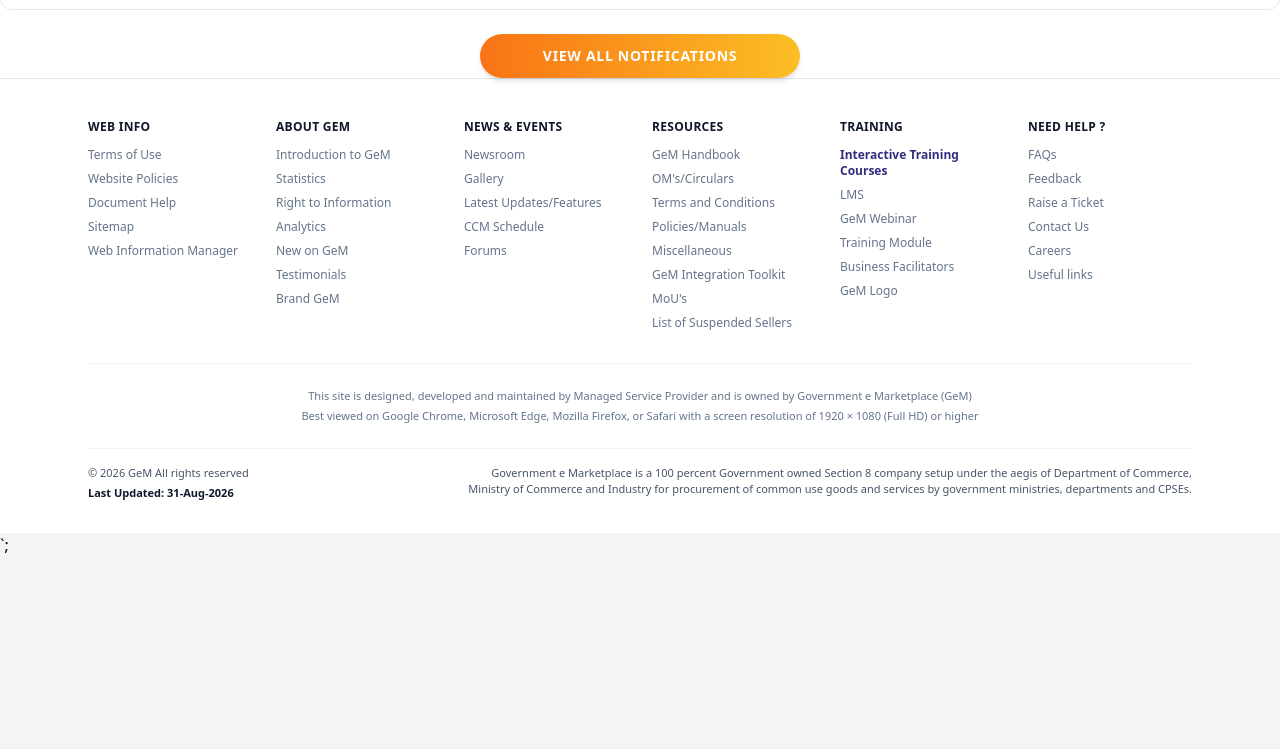
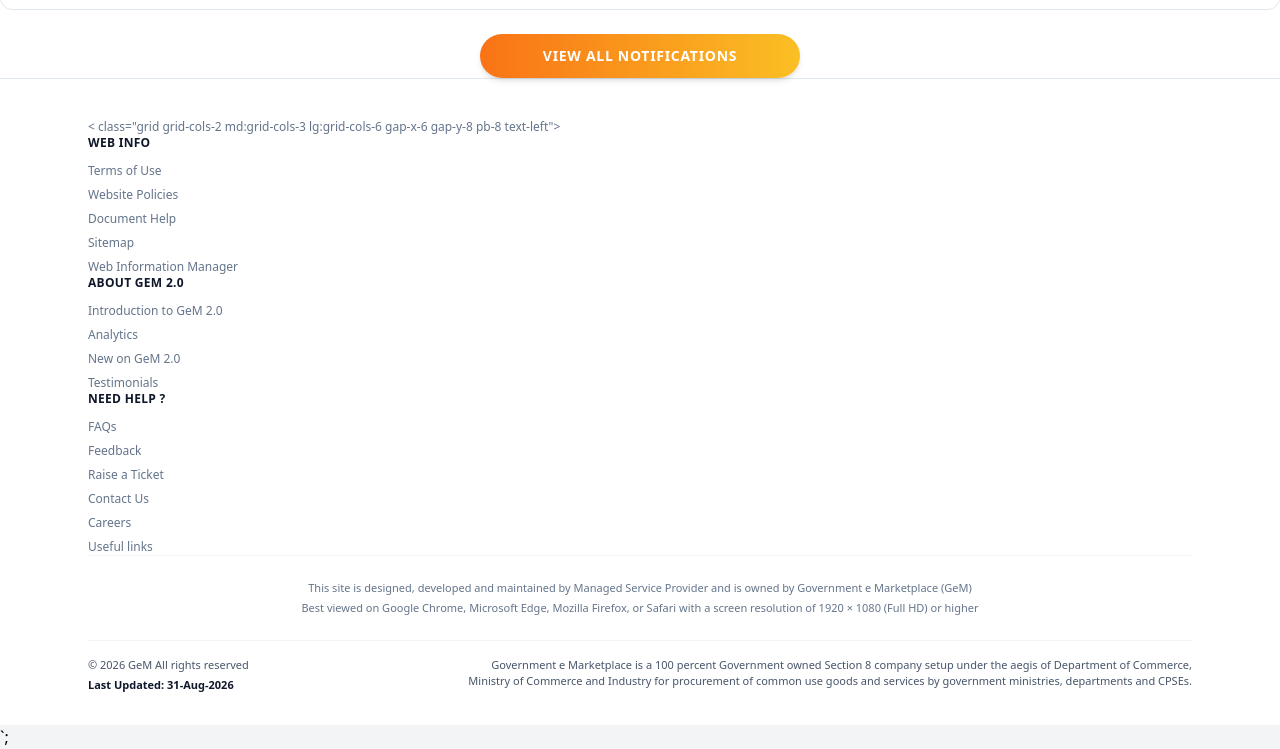
Before and after one commit to neuralnexus53-cyber/SIH2026, a website: page index.html in a window 1280 px wide. Shown: the part 3638-4387 px from the top of the page. Before the commit the page ends 4195 px from the top, so only its background shows below. Drawn offline with nearby package versions, Linux system fonts and the light colour scheme; files that its build step writes are made by us from their sources.

Commit message:
making landing page as said by backendlead

```diff
--- a/index.html
+++ b/index.html
@@ -114,7 +114,7 @@
     <div class="max-w-xl lg:max-w-6xl mx-auto px-4 sm:px-6">
 
       <!-- Multi-Column Grid (2 cols on mobile, 6 cols on laptop) -->
-      <div class="grid grid-cols-2 md:grid-cols-3 lg:grid-cols-6 gap-x-6 gap-y-8 pb-8 text-left">
+      < class="grid grid-cols-2 md:grid-cols-3 lg:grid-cols-6 gap-x-6 gap-y-8 pb-8 text-left">
 
         <div>
           <h3 class="text-slate-900 font-bold mb-3 tracking-wide uppercase text-xs">WEB INFO</h3>
@@ -128,55 +128,23 @@
         </div>
 
         <div>
-          <h3 class="text-slate-900 font-bold mb-3 tracking-wide uppercase text-xs">ABOUT GeM</h3>
+          <h3 class="text-slate-900 font-bold mb-3 tracking-wide uppercase text-xs">ABOUT GeM 2.0</h3>
           <ul class="space-y-2">
-            <li><a href="#" class="hover:text-slate-900 transition-colors">Introduction to GeM</a></li>
-            <li><a href="#" class="hover:text-slate-900 transition-colors">Statistics</a></li>
-            <li><a href="#" class="hover:text-slate-900 transition-colors">Right to Information</a></li>
+            <li><a href="#" class="hover:text-slate-900 transition-colors">Introduction to GeM 2.0</a></li>
+
             <li><a href="#" class="hover:text-slate-900 transition-colors">Analytics</a></li>
-            <li><a href="#" class="hover:text-slate-900 transition-colors">New on GeM</a></li>
+            <li><a href="#" class="hover:text-slate-900 transition-colors">New on GeM 2.0</a></li>
             <li><a href="#" class="hover:text-slate-900 transition-colors">Testimonials</a></li>
-            <li><a href="#" class="hover:text-slate-900 transition-colors">Brand GeM</a></li>
+
           </ul>
         </div>
 
-        <div>
-          <h3 class="text-slate-900 font-bold mb-3 tracking-wide uppercase text-xs">NEWS & EVENTS</h3>
-          <ul class="space-y-2">
-            <li><a href="#" class="hover:text-slate-900 transition-colors">Newsroom</a></li>
-            <li><a href="#" class="hover:text-slate-900 transition-colors">Gallery</a></li>
-            <li><a href="#" class="hover:text-slate-900 transition-colors">Latest Updates/Features</a></li>
-            <li><a href="#" class="hover:text-slate-900 transition-colors">CCM Schedule</a></li>
-            <li><a href="#" class="hover:text-slate-900 transition-colors">Forums</a></li>
-          </ul>
-        </div>
+
+
+
+
 
         <div>
-          <h3 class="text-slate-900 font-bold mb-3 tracking-wide uppercase text-xs">RESOURCES</h3>
-          <ul class="space-y-2">
-            <li><a href="#" class="hover:text-slate-900 transition-colors">GeM Handbook</a></li>
-            <li><a href="#" class="hover:text-slate-900 transition-colors">OM's/Circulars</a></li>
-            <li><a href="#" class="hover:text-slate-900 transition-colors">Terms and Conditions</a></li>
-            <li><a href="#" class="hover:text-slate-900 transition-colors">Policies/Manuals</a></li>
-            <li><a href="#" class="hover:text-slate-900 transition-colors">Miscellaneous</a></li>
-            <li><a href="#" class="hover:text-slate-900 transition-colors">GeM Integration Toolkit</a></li>
-            <li><a href="#" class="hover:text-slate-900 transition-colors">MoU's</a></li>
-            <li><a href="#" class="hover:text-slate-900 transition-colors">List of Suspended Sellers</a></li>
-          </ul>
-        </div>
-
-        <div>
-          <h3 class="text-slate-900 font-bold mb-3 tracking-wide uppercase text-xs">TRAINING</h3>
-          <ul class="space-y-2">
-            <li><a href="#" class="text-indigo-900 font-semibold hover:underline">Interactive Training Courses</a></li>
-            <li><a href="#" class="hover:text-slate-900 transition-colors">LMS</a></li>
-            <li><a href="#" class="hover:text-slate-900 transition-colors">GeM Webinar</a></li>
-            <li><a href="#" class="hover:text-slate-900 transition-colors">Training Module</a></li>
-            <li><a href="#" class="hover:text-slate-900 transition-colors">Business Facilitators</a></li>
-            <li><a href="#" class="hover:text-slate-900 transition-colors">GeM Logo</a></li>
-          </ul>
-        </div>
-
         <div>
           <h3 class="text-slate-900 font-bold mb-3 tracking-wide uppercase text-xs">NEED HELP ?</h3>
           <ul class="space-y-2">
@@ -188,6 +156,7 @@
             <li><a href="#" class="hover:text-slate-900 transition-colors">Useful links</a></li>
           </ul>
         </div>
+
 
       </div>
 
```
